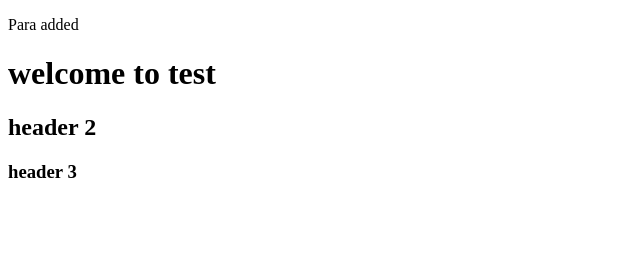
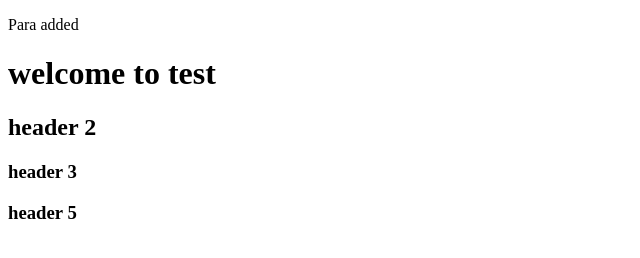
Before and after one commit to testcompany1/repository, a plain HTML site: page FirstProg/src/index.html in a window 1280 px wide. Shown: the full height of the page, 0-640 px from the left. Drawn offline with Linux system fonts and the light colour scheme.

Commit message:
heaeder5

```diff
--- a/FirstProg/src/index.html
+++ b/FirstProg/src/index.html
@@ -9,5 +9,6 @@
 <h1>welcome to test</h1>
 <h2>header 2</h2>
 <h3>header 3</h3>
+<h3>header 5</h3>
 </body>
 </html>
```
